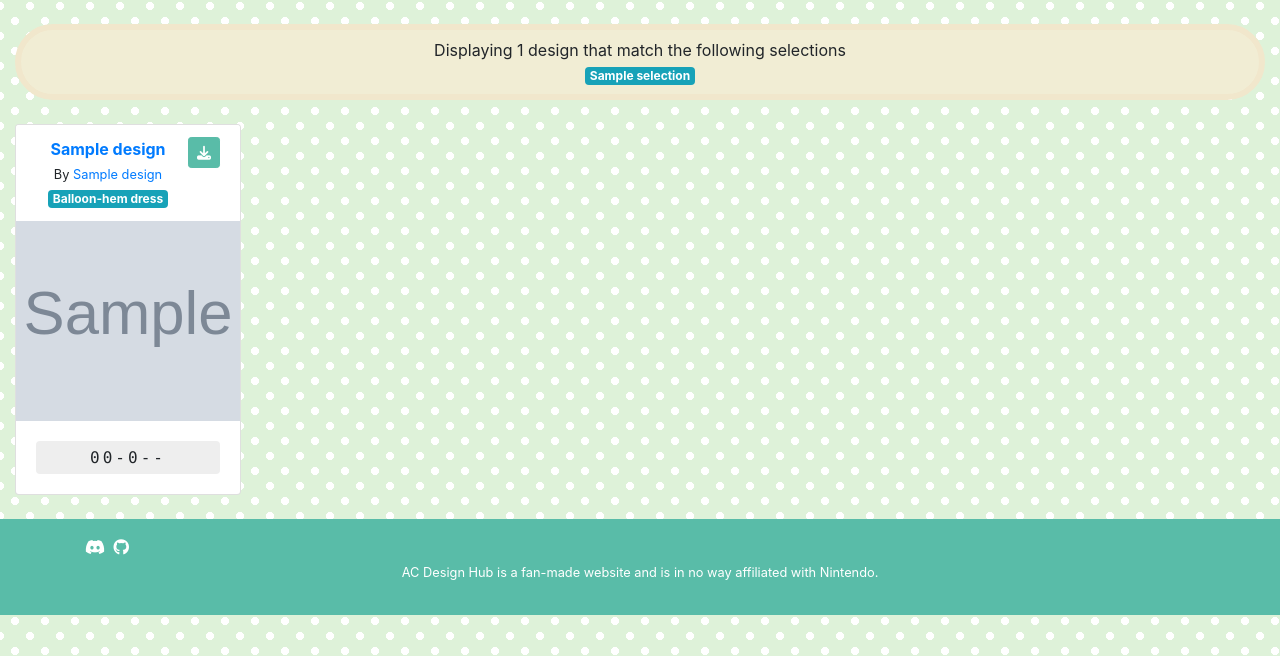
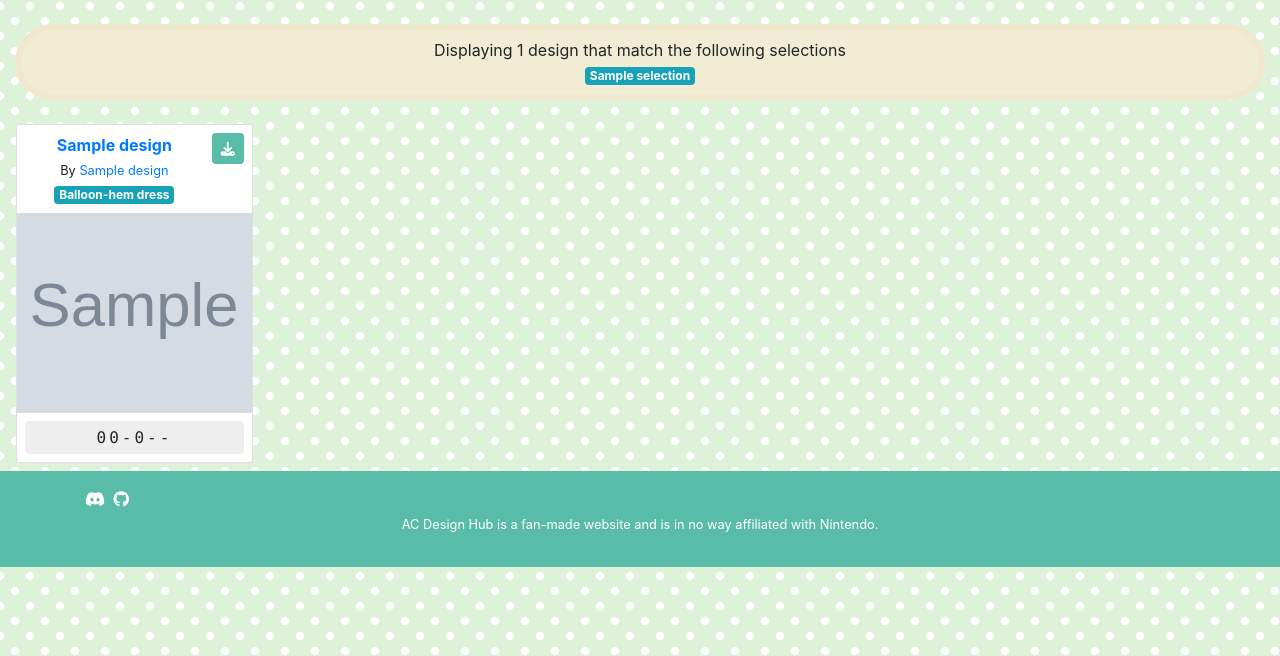
Before and after one commit to ssteigen/acdesignhub, a Django app: template acdesignhub/hub/templates/hub/index.html in a window 1280 px wide. Shown: the part 144-800 px from the top of the page. Run offline with Django 3.2, Linux system fonts and the light colour scheme; tables that the repository leaves empty hold one stand-in row (values such as "Sample post"); the template is opened without the code that fills it: values that come from a table or form of the project are taken from there, most other values are stand-ins (such as "Sample title", 1, 10 or a date in 2020); grey boxes marked "Sample" are stand-in pictures; parts of the project's set-up code (start-up, migrations or seed data) failed here and were passed over; some libraries are stand-ins or nearby versions.

Commit message:
Layout changes

```diff
--- a/acdesignhub/hub/templates/hub/index.html
+++ b/acdesignhub/hub/templates/hub/index.html
@@ -5,20 +5,23 @@
 {% block content %}
 
 <div class="text-center bg-info py-2 my-4 rounded-pill">
-    Displaying {{ designs|length }} design{{ designs|length|pluralize }} that match the following selections
-    <br>
-    {% for selection in design_type_selected %}
-        <span class="badge badge-info">{{selection}}</span>
-    {% endfor %}
+    Displaying {{ designs|length }} design{{ designs|length|pluralize }}
+    {% if design_type_selected %}
+        that match the following selections
+        <br>
+        {% for selection in design_type_selected %}
+            <span class="badge badge-info">{{selection}}</span>
+        {% endfor %}
+    {% endif %}
 </div>
 
-<div class="row row-cols-1 row-cols-sm-2 row-cols-md-3 row-cols-lg-4 row-cols-xl-5">
+<div class="row px-2 row-cols-1 row-cols-sm-2 row-cols-md-3 row-cols-lg-4 row-cols-xl-5">
     {% for design in designs %}
-    <div class="col mb-4">
-        <div class="card">
-            <div class="card-header bg-white border-0">
+    <div class="col px-2 mb-2">
+        <div class="card text-center">
+            <div class="card-header p-2 bg-white border-0">
                 <div class="row no-gutters">
-                    <div class="col text-truncate text-center">
+                    <div class="col text-truncate">
                         <div class="card-title mb-0 text-trim">
                             <a href="/design/{{design.design_code}}">
                                 <strong>{{ design.design_name }}</strong>
@@ -46,11 +49,11 @@
                 </a>
             </div><!-- /.thumbnail -->
 
-            <div class="card-body text-center">
+            <div class="card-body p-2">
                 <div style="background:#eee;" class="p-1 rounded">
-                    <a class="text-space-out text-reset text-monospace" href="/design/{{design.design_code}}">
+                    <span class="text-space-out text-reset text-monospace">
                         {{ design.design_code|format_design_code }}
-                    </a>
+                    </span>
                 </div>
             </div><!-- /.card-body -->
         </div><!-- /.card -->
--- a/acdesignhub/static/style.css
+++ b/acdesignhub/static/style.css
@@ -38,7 +38,7 @@ body {
 .thumbnail {
     position: relative;
     width: 100%;
-    max-width: 380px;
+    max-width: 330px;
     height: 200px;
     overflow: hidden;
     margin: 0 auto;
```
